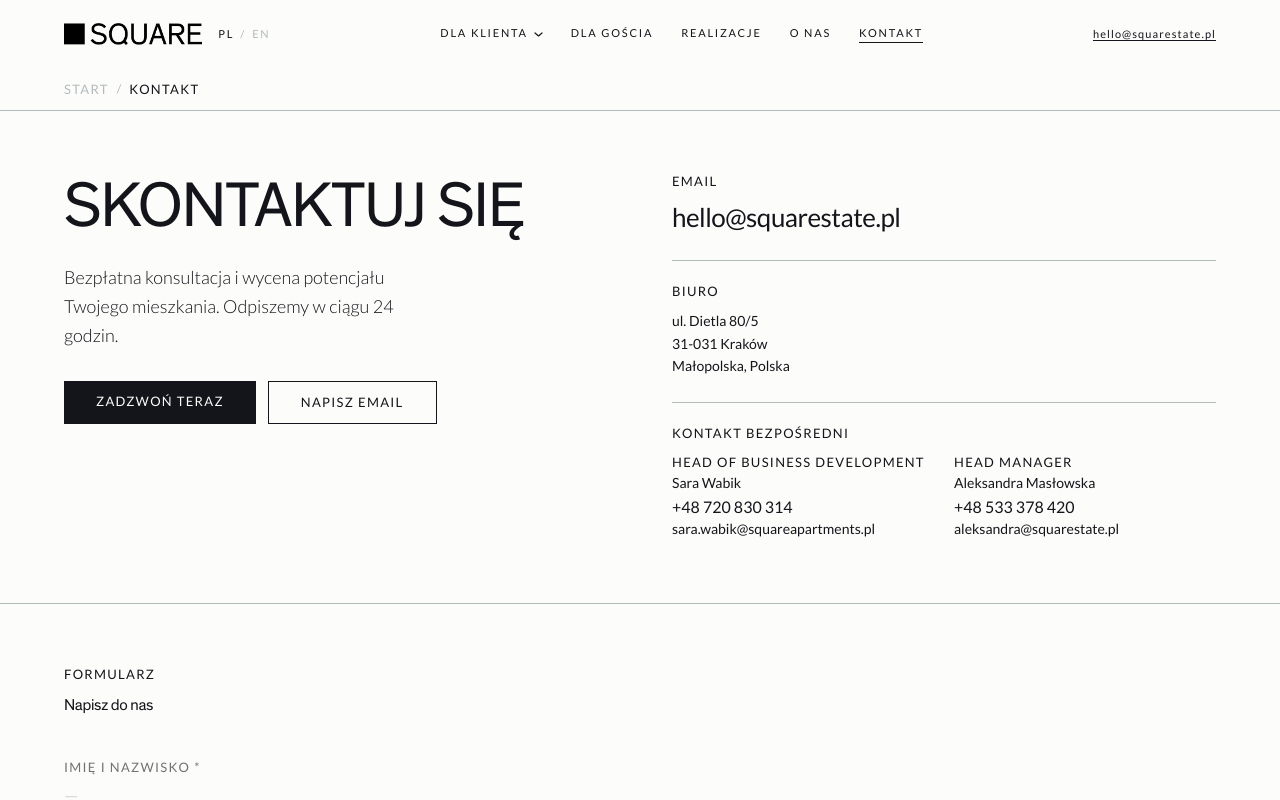
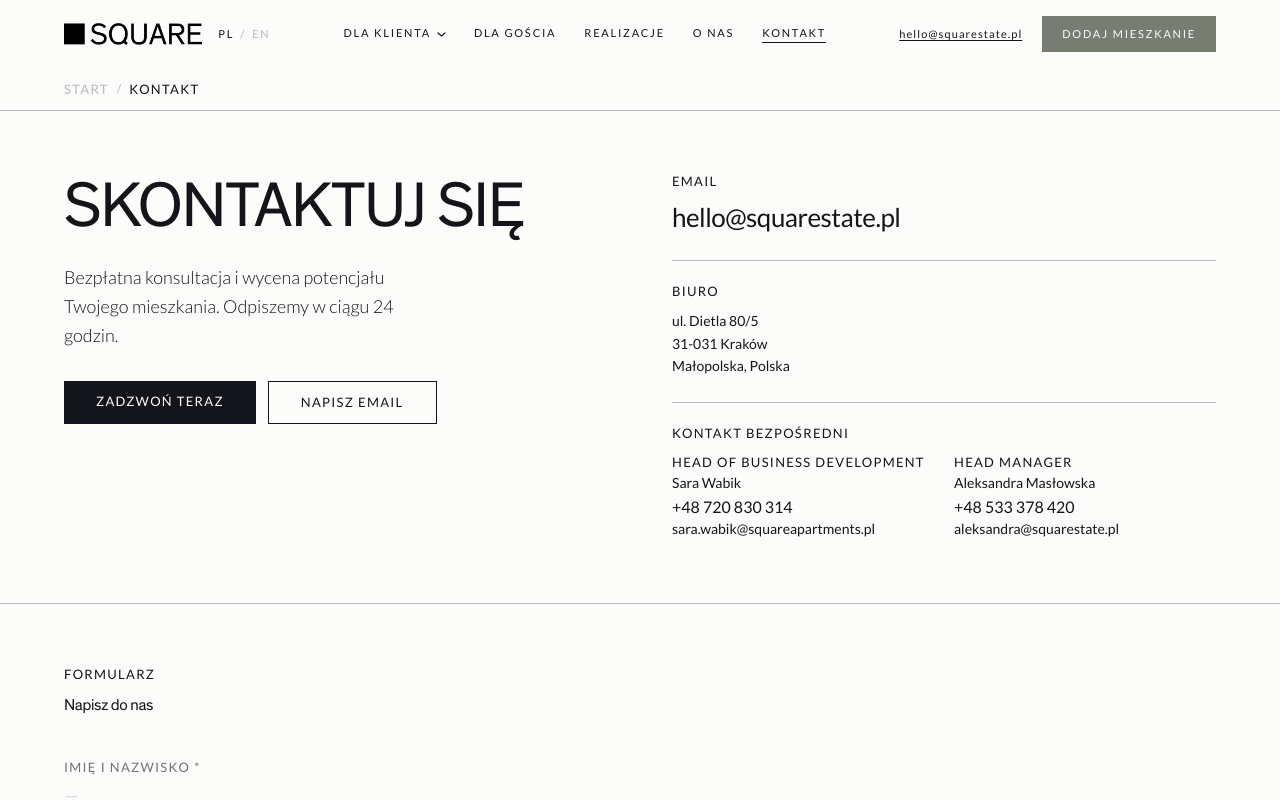
Before and after one commit to emilka99/squareapp, a Next.js app: page /kontakt in a window 1280 px wide. Shown: the top 800 px of the page. Built offline with nearby package versions, Linux system fonts and the light colour scheme.

Commit message:
Add Dodaj mieszkanie CTA button in sage green to nav

```diff
--- a/src/components/Nav.tsx
+++ b/src/components/Nav.tsx
@@ -160,14 +160,20 @@ export default function Nav() {
             ))}
           </nav>
 
-          {/* Right: email */}
-          <div className="hidden lg:flex items-center shrink-0 ml-auto">
+          {/* Right: CTA + email */}
+          <div className="hidden lg:flex items-center gap-5 shrink-0 ml-auto">
             <a
               href="mailto:hello@squarestate.pl"
               className="text-[11px] tracking-[0.1em] text-ink underline underline-offset-2 hover:text-sage transition-colors"
             >
               hello@squarestate.pl
             </a>
+            <Link
+              href="/dodaj-mieszkanie"
+              className="px-5 py-2.5 bg-sage text-bg text-[11px] tracking-[0.16em] uppercase font-normal hover:opacity-85 transition-opacity"
+            >
+              Dodaj mieszkanie
+            </Link>
           </div>
 
           {/* Mobile hamburger */}
@@ -232,7 +238,15 @@ export default function Nav() {
                     {label}
                   </Link>
                 ))}
-                <div className="pt-5 flex items-center justify-between">
+                <div className="pt-5 pb-1">
+                  <Link
+                    href="/dodaj-mieszkanie"
+                    className="block w-full text-center px-5 py-3 bg-sage text-bg text-[11px] tracking-[0.16em] uppercase font-normal"
+                  >
+                    Dodaj mieszkanie
+                  </Link>
+                </div>
+                <div className="pt-4 flex items-center justify-between">
                   <a
                     href="mailto:hello@squarestate.pl"
                     className="text-[11px] underline underline-offset-2 text-ink"
```
